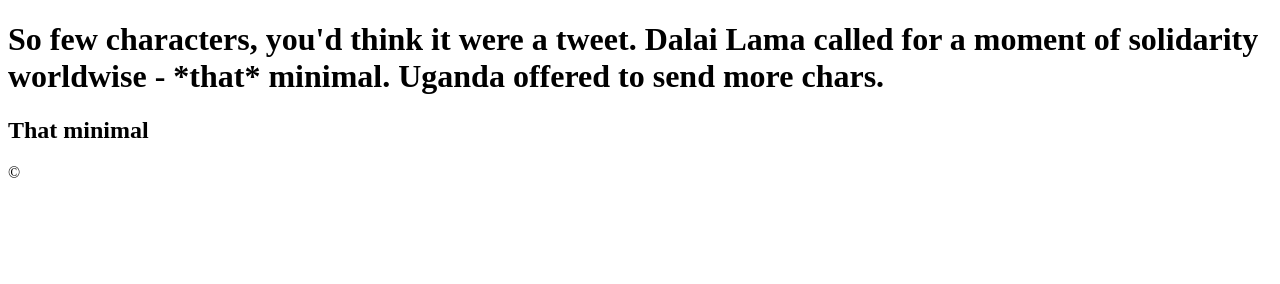
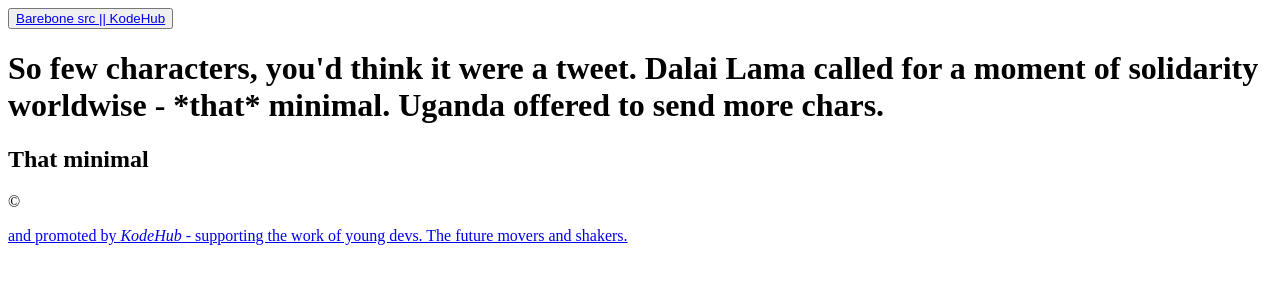
Before and after one commit to skopp/flairloop, a plain HTML site: page index.html in a window 1280 px wide. Drawn offline with nearby package versions, Linux system fonts and the light colour scheme; files that its build step writes are made by us from their sources; files whose address does not match are found by name.

Commit message:
Update index.html

```diff
--- a/index.html
+++ b/index.html
@@ -29,7 +29,7 @@
 <!-- also ... GET A BETTER BROWSER -->
 </head>
 <body>
-
+<button><a href="https://github.com/kodehub/Barebone">Barebone src || KodeHub</a></a></button>
   <!-- Go forth and Conquer -->
   <h1>So few characters, you'd think it were a tweet. Dalai Lama called for a moment of solidarity worldwise - *that* minimal.
 Uganda offered to send more chars.</h1>
@@ -42,6 +42,7 @@ Uganda offered to send more chars.</h1>
   	<script type="text/javascript" src="js/custom.js"></script>
 </body>
 <footer>
-<p>  &copy; <a href="https://github.com/NickRameau" </p>
+<p>  &copy;</p> <a href="https://github.com/NickRameau"</a>
+<p>and promoted by <em>KodeHub</em> - supporting the work of young devs. The future movers and shakers.</p>
 </footer>
 </html>
```
